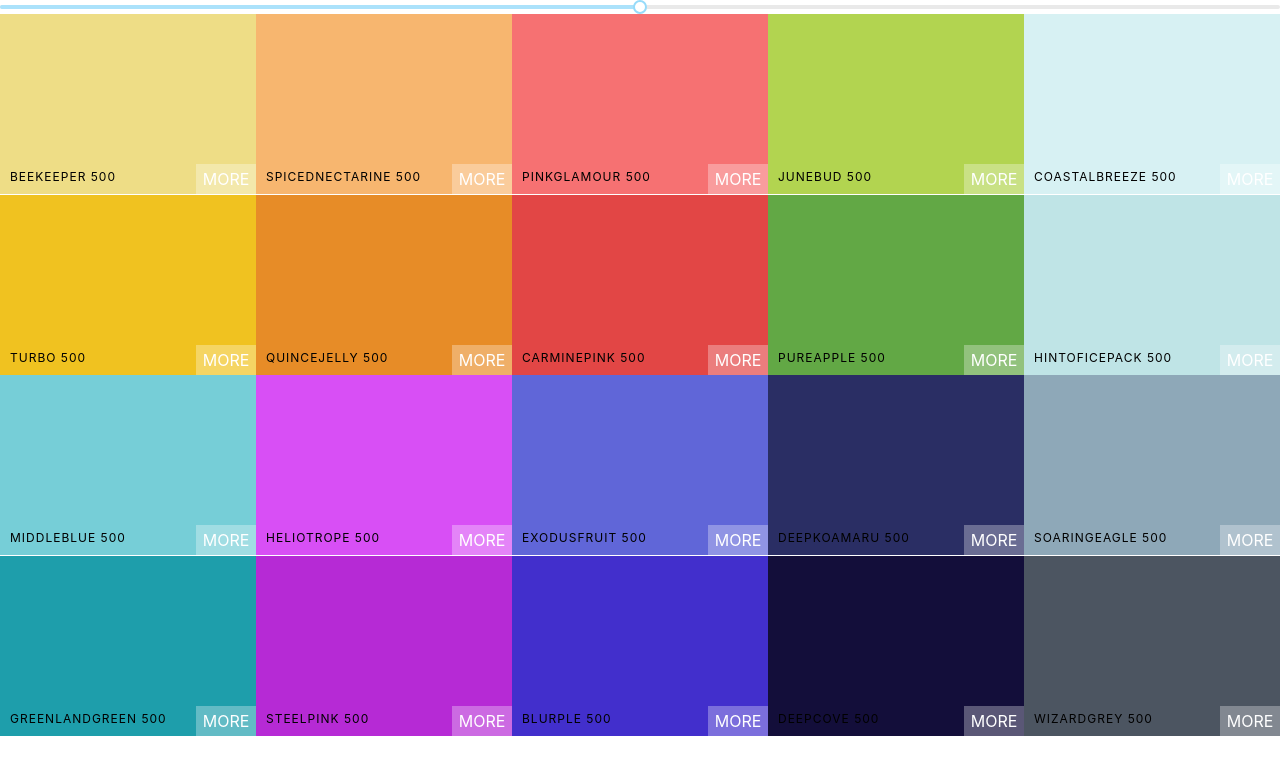
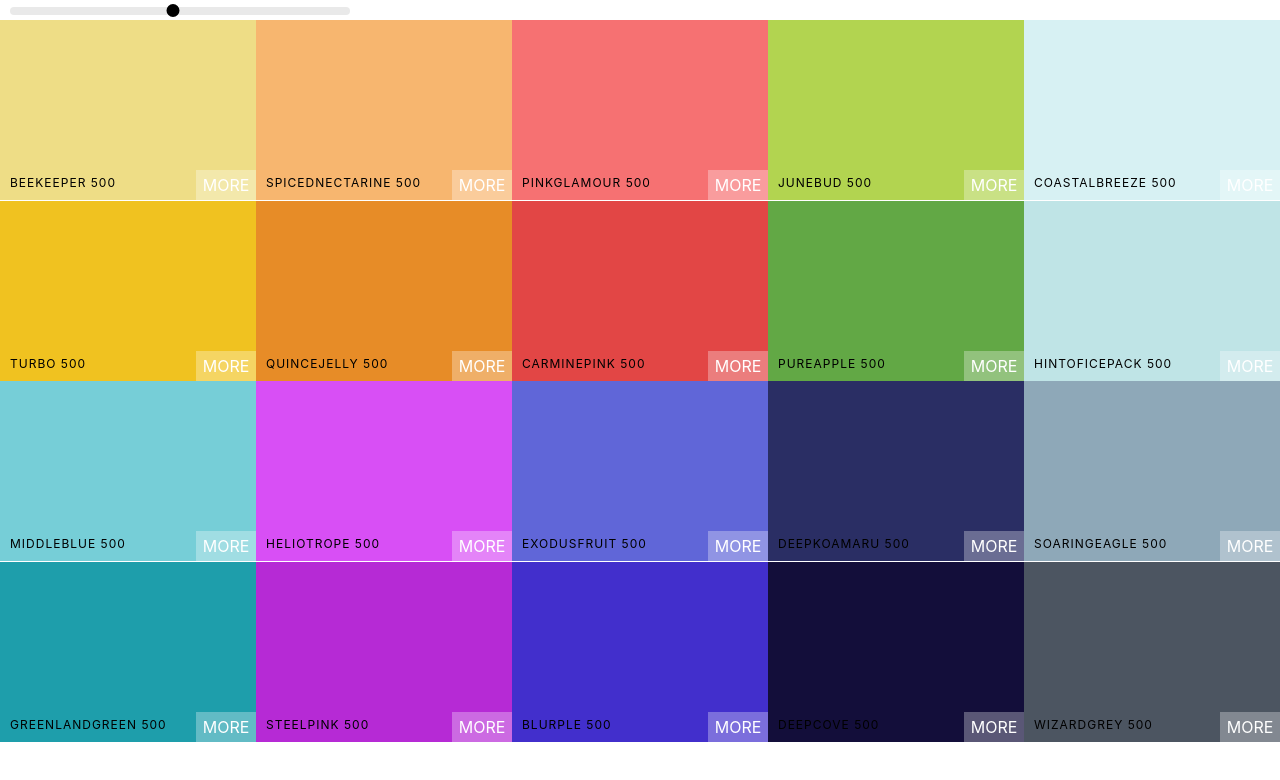
Before and after one commit to pedrolmr/color-project, a React (Create React App) app: page / in a window 1280 px wide. Shown: the top 780 px of the page. Built offline with nearby package versions, Linux system fonts and the light colour scheme.

Commit message:
styled color slider

```diff
--- a/src/App.css
+++ b/src/App.css
@@ -1,5 +1,6 @@
 .App {
   text-align: center;
+  overflow: hidden;
 }
 
 .App-logo {
--- a/src/Palette.js
+++ b/src/Palette.js
@@ -25,6 +25,7 @@
     ));
     return (
       <div className='Pallete'>
+        <div className='slider'>
           <Slider
             defaultValue={level}
             min={100}
@@ -32,6 +33,7 @@
             step={100}
             onAfterChange={this.changeLevel}
           />
+        </div>
         <div className='Pallete-colors'>{colorBoxes}</div>
       </div>
     );
--- a/src/Pallete.css
+++ b/src/Pallete.css
@@ -1,6 +1,31 @@
 .Pallete {
   height: 100vh;
+  overflow: hidden;
 }
 .Pallete-colors {
   height: 90%;
 }
+.slider {
+  width: 340px;
+  margin: 0 10px;
+  display: inline-block;
+}
+.rc-slider-track {
+  background-color: transparent;
+}
+.rc-slider-rail {
+  height: 8px;
+}
+.rc-slider-handle,
+.rc-slider-handle:active,
+.rc-slider-handle:focus,
+.rc-slider-handle:hover {
+  background-color: black;
+  outline: none;
+  border: 2px solid black;
+  box-shadow: none;
+  width: 13px;
+  height: 13px;
+  margin-left: -7px;
+  margin-top: -3px;
+}
```
Lines whose indentation alone changed are shown as unchanged.
